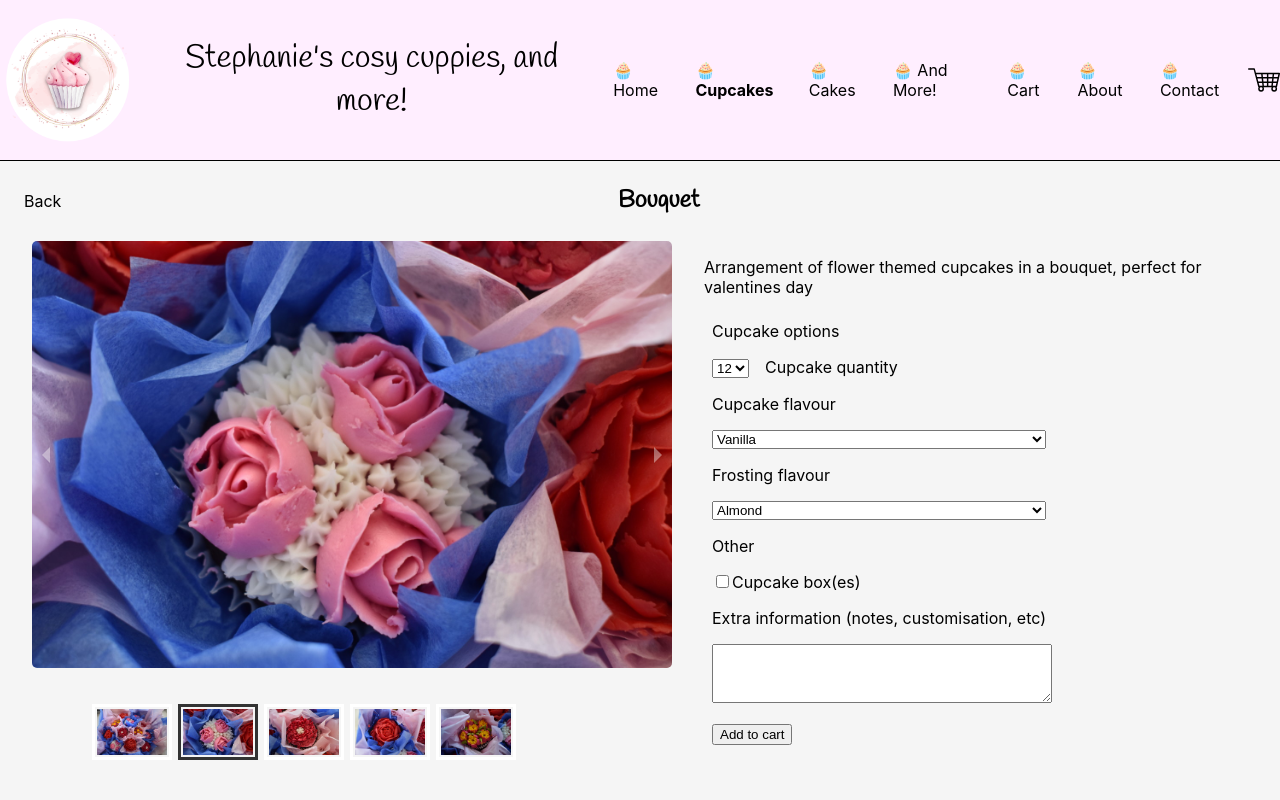
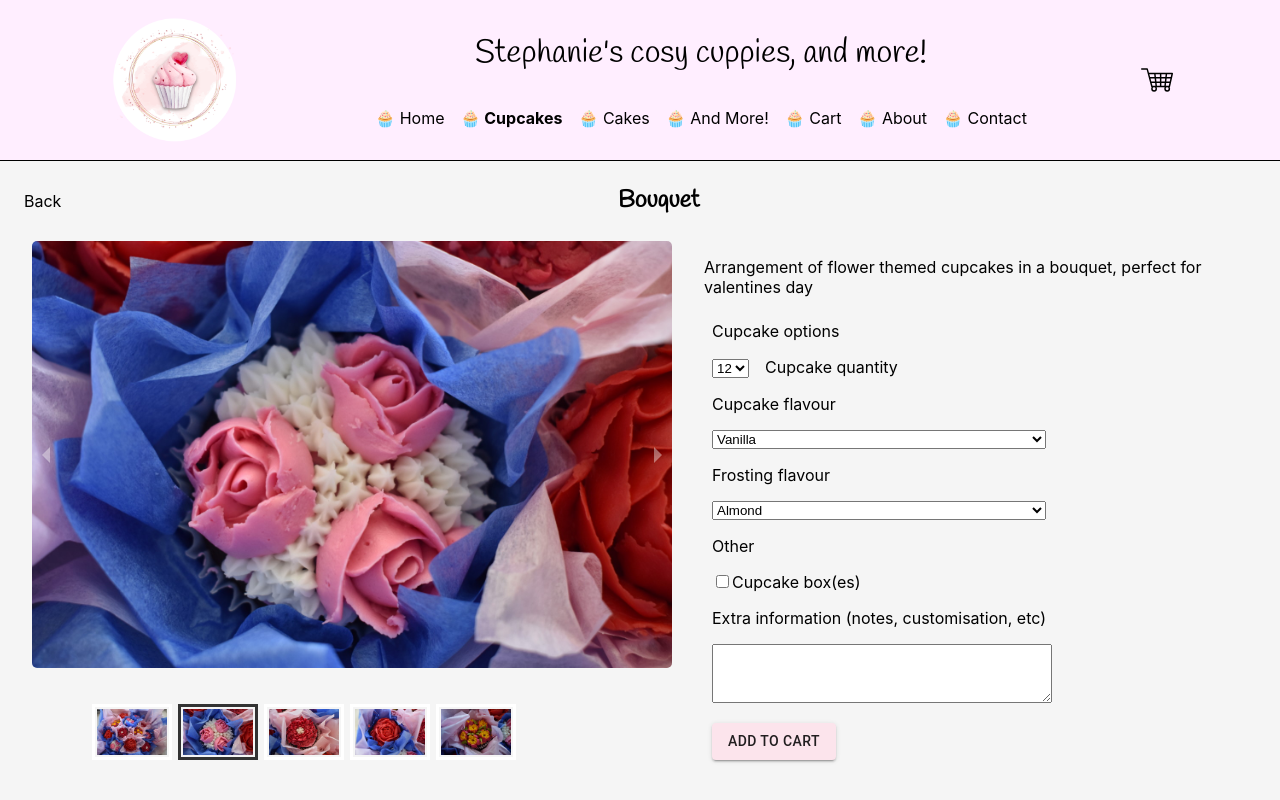
Before and after one commit to bpkneale/cosycuppies, a React (Create React App) app: page /cupcakes/bouquet in a window 1280 px wide. Built offline with nearby package versions, Linux system fonts and the light colour scheme.

Commit message:
Added material UI

```diff
--- a/src/components/cupcakeconfiguration.tsx
+++ b/src/components/cupcakeconfiguration.tsx
@@ -6,6 +6,9 @@ import { CupcakeFlavour, CupcakeFlavours } from "../data/cupcakeflavours"
 import { addToCart as addToCartAction } from "../actions/cosy"
 import "./cupcakeconfiguration.css"
 import { CartItem, CupcakeOrder } from "../state/cosy";
+import AddShoppingCartIcon from '@material-ui/icons/AddShoppingCart';
+import Button from '@material-ui/core/Button';
+
 
 type ComponentProps = {
     id: string;
@@ -97,7 +100,8 @@ class CupcakeConfigurationUnc extends React.Component<Props, State> {
                     <textarea id="freetext" value={extraInformation} onChange={e => this.setState({extraInformation: e.target.value})} />
                 </div>
                 <div>
-                    <button type="submit" onClick={this.onSubmit.bind(this)}>Add to cart</button>
+                    <Button variant="contained" color="primary">Add to cart</Button>
+                    {/* <button type="submit" onClick={this.onSubmit.bind(this)}>Add to cart</button> */}
                 </div>
             </form>
         </div>
--- a/src/index.tsx
+++ b/src/index.tsx
@@ -5,11 +5,15 @@ import App from './App';
 import reportWebVitals from './reportWebVitals';
 import { Provider } from 'react-redux';
 import store from './store';
+import { MuiThemeProvider } from "@material-ui/core"
+import { Theme } from "./utils/theme"
 
 ReactDOM.render(
   <React.StrictMode>
     <Provider store={store}>
-      <App />
+      <MuiThemeProvider theme={Theme}>
+        <App />
+      </MuiThemeProvider>
     </Provider>
   </React.StrictMode>,
   document.getElementById('root')
--- a/src/layout/banner.css
+++ b/src/layout/banner.css
@@ -23,6 +23,13 @@
         align-self: center;
         /* background-color: white; */
     }
+
+    div.banner > div.title-nav-container {
+        display: flex;
+        flex-flow: column;
+        align-items: center;
+        justify-content: space-evenly;
+    }
 }
 
 @media screen and (max-width: 1024px) {
@@ -38,6 +45,7 @@
     div.banner h1 {
         font-size: 1em;
         align-self: center;
+        font-weight: 600;
     }
 
     div.banner div.nav-drawer {
@@ -84,22 +92,22 @@
     }
 }
 
-div.banner > div.navigation > a.active {
+div.banner div.navigation > a.active {
     /* text-decoration: underline; */
     font-weight: bold;
 }
 
-div.banner > div.navigation > a {
+div.banner div.navigation > a {
     text-decoration: none;
     color: black;
     margin: 0.5em;
 }
 
-div.banner > div.navigation > a::before {
+div.banner div.navigation > a::before {
     content: "🧁 "
 }
 
-div.banner > div.navigation > a:hover {
+div.banner div.navigation > a:hover {
     text-decoration: underline;
 }
 
--- a/src/layout/banner.tsx
+++ b/src/layout/banner.tsx
@@ -66,26 +66,39 @@ class Banner extends React.Component<Props, State> {
         </span>
     }
 
-    render() {
-        const { mobile, drawerOpen } = this.state;
-        const navOpen = drawerOpen || !mobile;
+    renderMobile(navOpen: boolean) {
         return <div className="primary-light banner">
-            {mobile ? this.burgerMenu() : <img src="/assets/etc/Logo-crop-whitebg.png" alt="Logo"></img>}
+            {this.burgerMenu()}
             <div>
                 <h1>Stephanie's cosy cuppies, and more!</h1>
             </div>
-            {mobile ?
             <div className={`primary-light navigation nav-drawer ${navOpen ? "open" : "closed"}`}>
                 {this.burgerMenu()}
                 {Links(() => this.setState({drawerOpen: false}))}
             </div>
-            :
+            <CartShortcut />
+        </div>
+    }
+
+    renderDesktop() {
+        return <div className="primary-light banner">
+            <img src="/assets/etc/Logo-crop-whitebg.png" alt="Logo"></img>
+            <div className="title-nav-container">
+                <div>
+                    <h1>Stephanie's cosy cuppies, and more!</h1>
+                </div>
                 <div className="navigation">
                     {Links()}
                 </div>
-            }
+            </div>
             <CartShortcut />
         </div>
+    }
+
+    render() {
+        const { mobile, drawerOpen } = this.state;
+        const navOpen = drawerOpen || !mobile;
+        return mobile ? this.renderMobile(navOpen) : this.renderDesktop();
     }
 }
 
--- /dev/null
+++ b/src/utils/theme.ts
@@ -0,0 +1,14 @@
+import { createMuiTheme } from '@material-ui/core/styles';
+import pink from '@material-ui/core/colors/pink';
+import red from '@material-ui/core/colors/red';
+
+export const Theme = createMuiTheme({
+  palette: {
+    primary: {
+      main: pink[50],
+    },
+    secondary: {
+      main: red[200],
+    },
+  },
+});
```
Also changed, not shown: 1 other file (tests, documents, lock files or other folders). Lines whose indentation alone changed are shown as unchanged.
